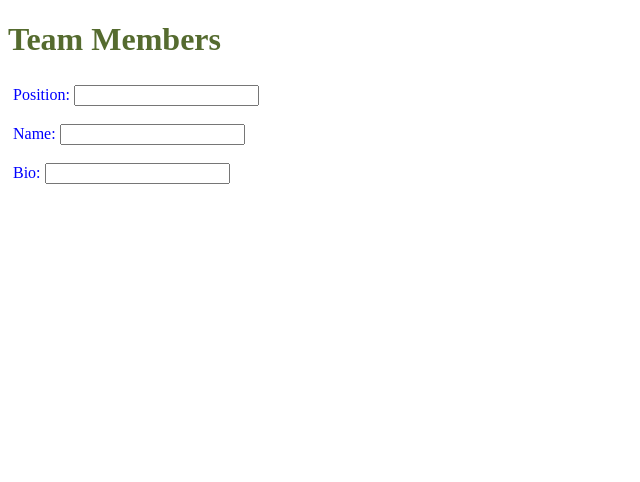
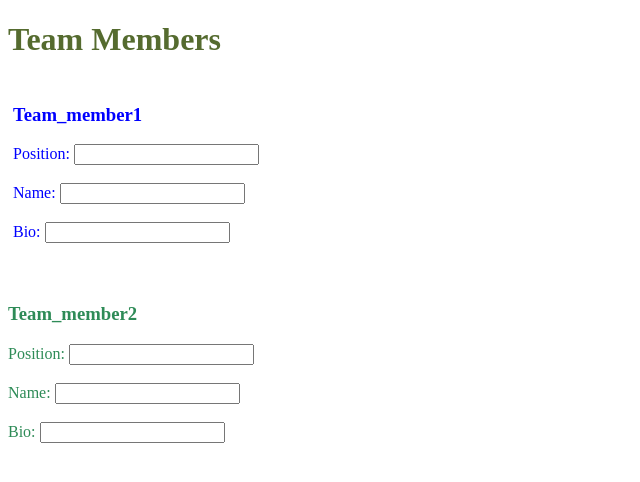
Before and after one commit to Faadila-Wumpini/Team-Portfolio, a plain HTML site: page Faad/Index.html in a window 1280 px wide. Shown: the whole page, without its empty margins (0-640 px from the left). Drawn offline with Linux system fonts and the light colour scheme.

Commit message:
Add files via upload

```diff
--- a/Faad/Index.html
+++ b/Faad/Index.html
@@ -7,7 +7,7 @@
     <title>Team-Portfolio</title>
 
     <style>
-        .Team_member {
+        .Team_member1 {
             color: blue;
             border: 25px;
             padding: 5px;
@@ -16,15 +16,28 @@
             color: darkolivegreen;
         }
 
+        .Team_member2 {
+            color: seagreen;
+        }
     </style>
 </head>
 <body>
     <div class="Team">
         <h1>Team Members</h1>
-        <div class="Team_member">
+        <div class="Team_member1">
+            <h3>Team_member1</h3>
             Position: <input type="text"> <br><br>
             Name: <input type="text" > <br> <br>
             Bio: <input type="text" >
+
+
+        </div><br><br>
+        <div class="Team_member2">
+            <h3>Team_member2</h3>
+            Position: <input type="text"> <br><br>
+            Name: <input type="text" > <br> <br>
+            Bio: <input type="text" >
+
 
         </div>
     </div>
```
